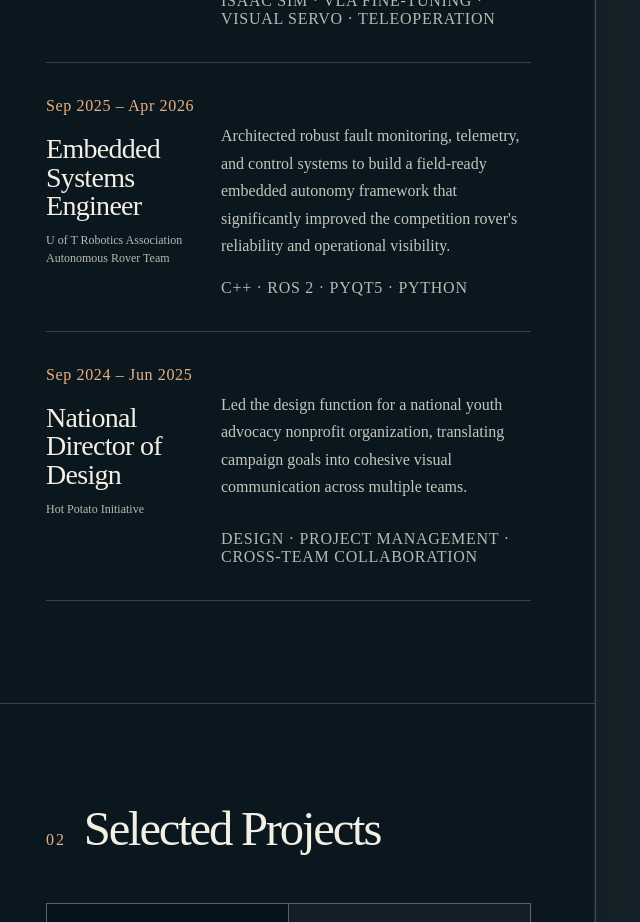
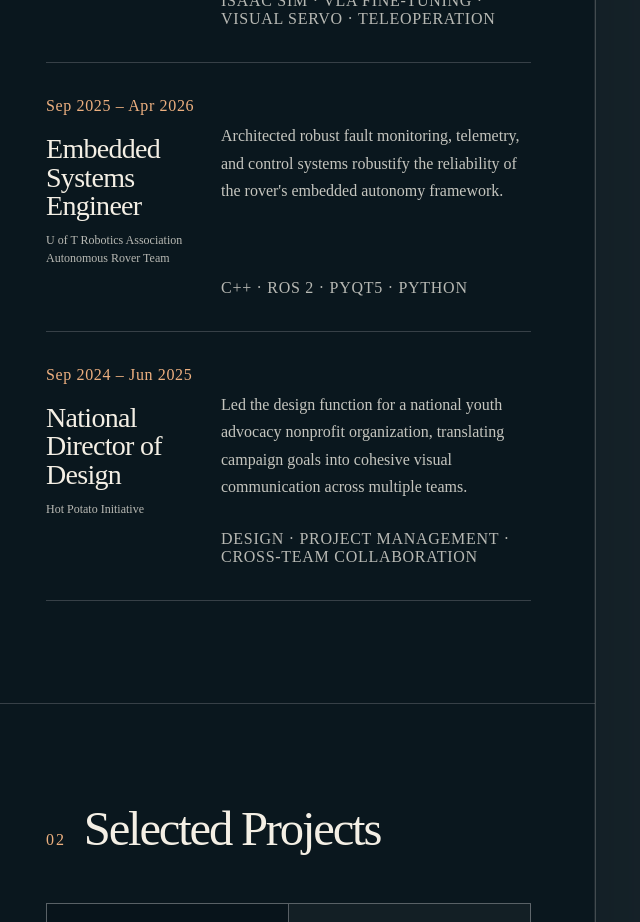
Before and after one commit to Y3EGAN/ReaganPortfolio, a Next.js app: page / in a window 1280 px wide. Shown: the part 1220-2142 px from the top of the page, without its empty margins (18-658 px from the left). Built offline with nearby package versions, Linux system fonts and the light colour scheme.

Commit message:
wording change

```diff
--- a/content/site.ts
+++ b/content/site.ts
@@ -10,7 +10,7 @@ export const experience = [
     date: "Sep 2025 – Apr 2026",
     role: "Embedded Systems Engineer",
     place: "U of T Robotics Association Autonomous Rover Team",
-    description: "Architected robust fault monitoring, telemetry, and control systems to build a field-ready embedded autonomy framework that significantly improved the competition rover's reliability and operational visibility.",
+    description: "Architected robust fault monitoring, telemetry, and control systems robustify the reliability of the rover's embedded autonomy framework.",
     tools: ["C++", "ROS 2", "PyQt5", "Python"],
   },
   {
```
